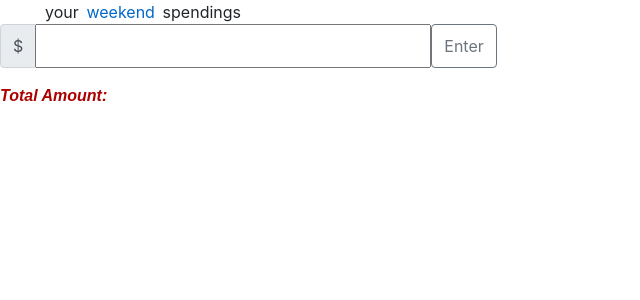
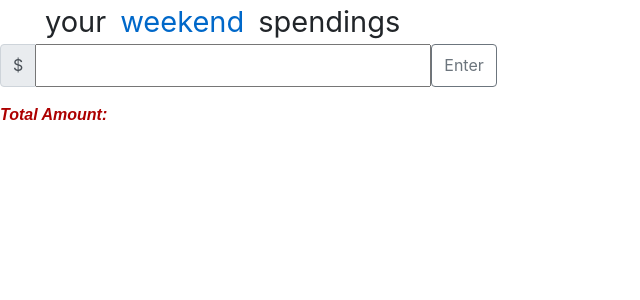
Before and after one commit to Thill799/financialapp-vanilla.js, a PHP site: page / in a window 1280 px wide. Shown: the top 300 px of the page, without its empty margins (0-640 px from the left). Run offline with PHP 8.4, Linux system fonts and the light colour scheme.

Commit message:
tittle font size

```diff
--- a/style.css
+++ b/style.css
@@ -1,5 +1,6 @@
 tittle{
   margin-left:45px;
+  font-size:29px;
 }
 
 .weekend{
```
